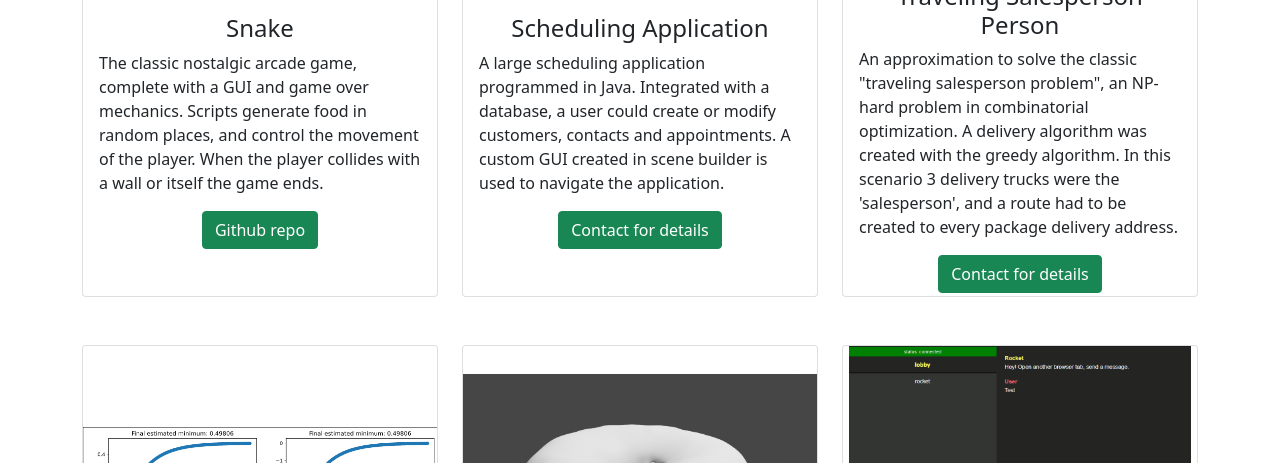
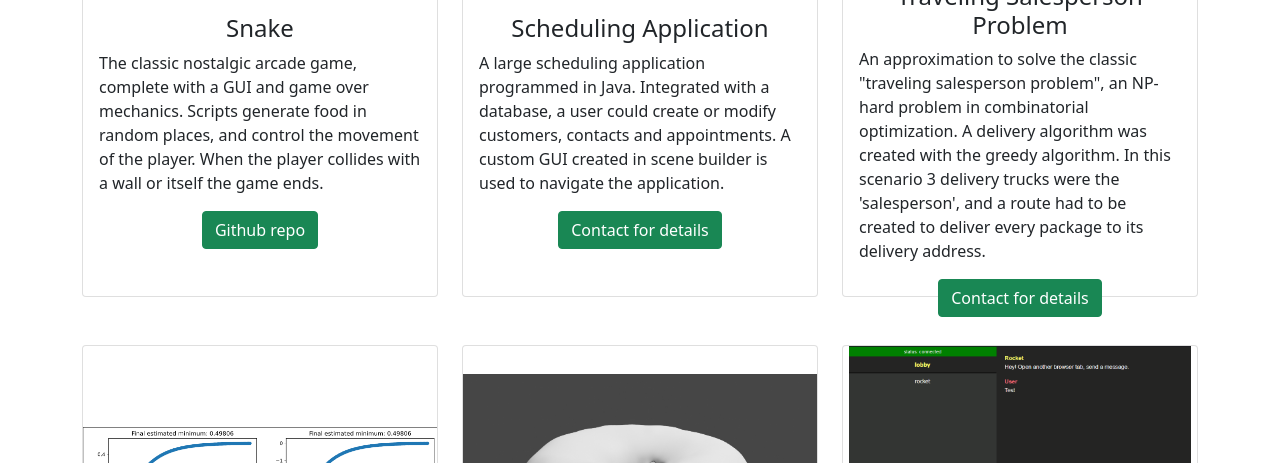
Before and after one commit to ElleyFolks/ElleyFolks.github.io, a plain HTML site: page index.html in a window 1280 px wide. Shown: the part 3079-3542 px from the top of the page. Drawn offline with nearby package versions, Linux system fonts and the light colour scheme.

Commit message:
Revisions to write up.

```diff
--- a/index.html
+++ b/index.html
@@ -70,7 +70,7 @@
                 <div class="col-lg-8">
                     <div class="row mt-3">
                         <p>
-                            I am currently studying to complete my bachelor of science in Computer Science computer at Western Governors University. I anticipate that I will graduate this Spring, with the earliest time being in May.
+                            I am currently studying to complete my bachelor of science in Computer Science at Western Governors University. I anticipate that I will graduate this Spring, with the earliest time being in May.
                     </div>
 
                     <p> I am curious, tenacious and passionate. A pursuer of excellence and knowledge. Being driven by continual self-improvement, I aim to improve my skills, capabilities, and knowledge. Holding myself to high standards, I have worked to develop a disciplined work ethic that is balanced with prioritization, time management and working smart.
@@ -217,8 +217,8 @@
                     <div class="card portfolioContent">
                         <img class="card-img-top" src="images\traveling_salesperson_problem.png" alt="Card image" style="width:100%">
                         <div class="card-body">
-                            <h4 class="card-title">Traveling Salesperson Person</h4>
-                            <p class="card-text">An approximation to solve the classic "traveling salesperson problem", an NP-hard problem in combinatorial optimization. A delivery algorithm was created with the greedy algorithm. In this scenario 3 delivery trucks were the 'salesperson', and a route had to be created to every package delivery address.</p>
+                            <h4 class="card-title">Traveling Salesperson Problem</h4>
+                            <p class="card-text">An approximation to solve the classic "traveling salesperson problem", an NP-hard problem in combinatorial optimization. A delivery algorithm was created with the greedy algorithm. In this scenario 3 delivery trucks were the 'salesperson', and a route had to be created to deliver every package to its delivery address.</p>
                             <div class="text-center">
                                 <a href="#contact" class="btn btn-success">Contact for details</a>
                             </div>
```
